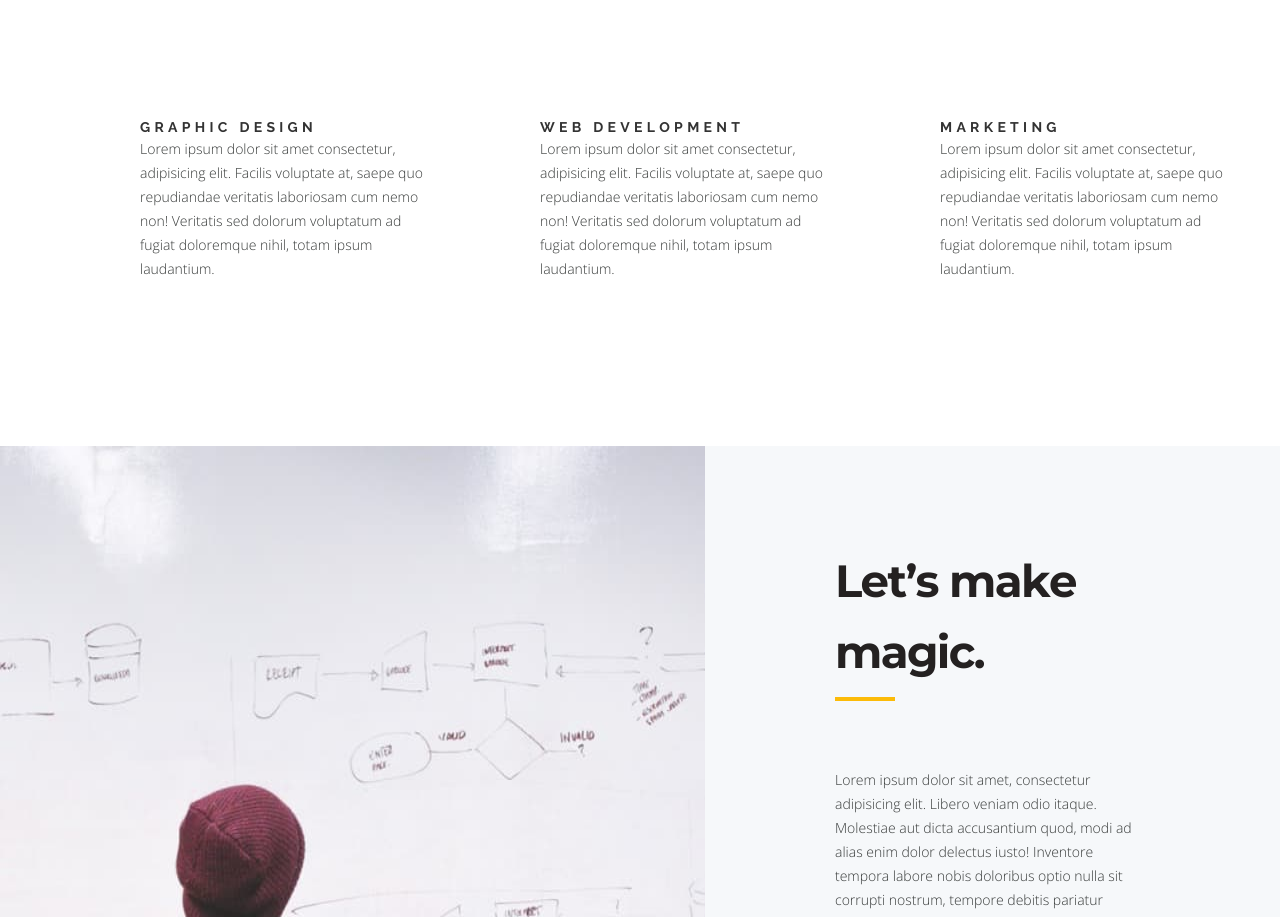
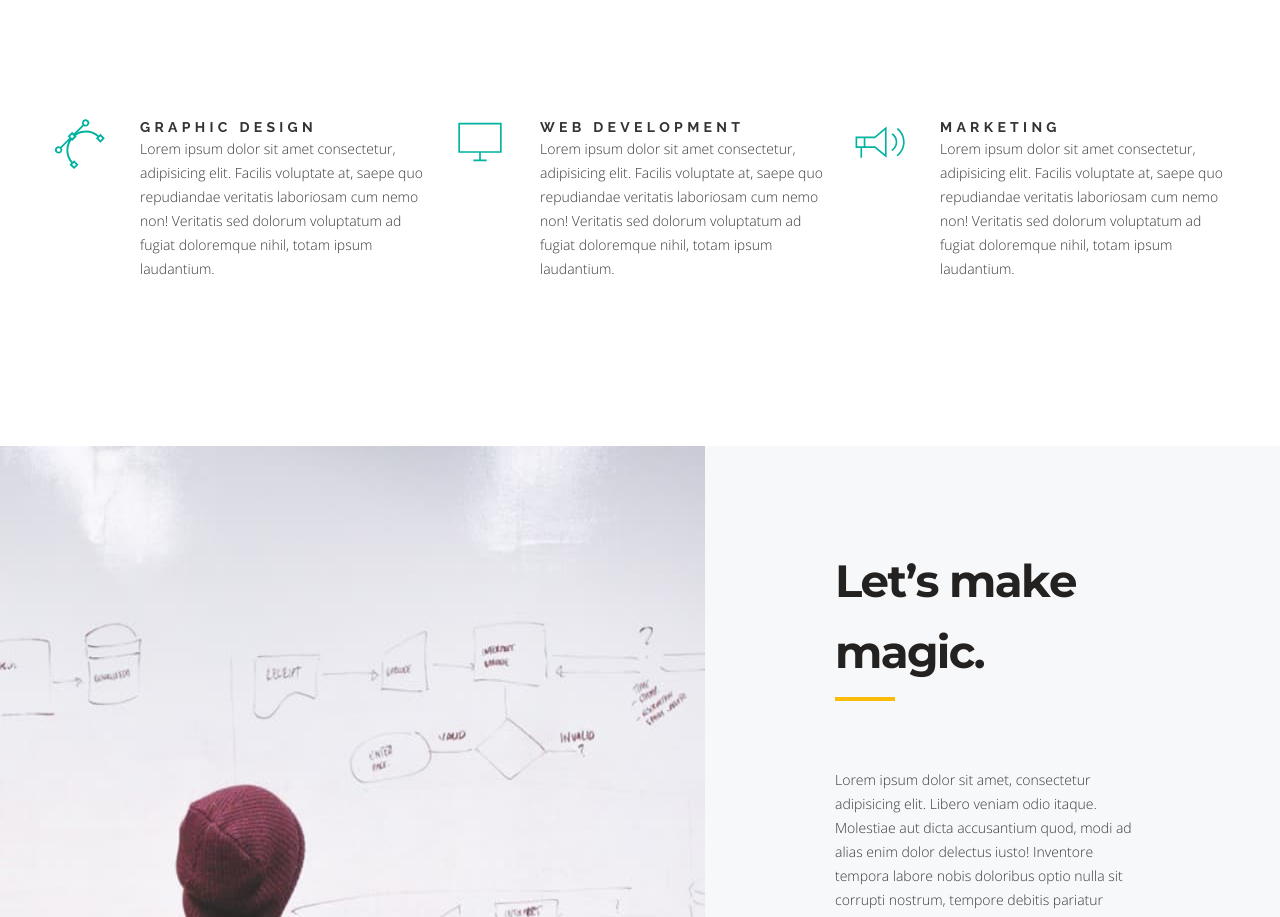
Before and after one commit to Larukhina-Tatiana/Oxygen, a website: page about.html in a window 1280 px wide. Shown: the part 1101-2018 px from the top of the page. Drawn offline with nearby package versions, Linux system fonts and the light colour scheme; files that its build step writes are made by us from their sources; the site is published under a folder, as on GitHub Pages, so addresses that start at the root find nothing; files whose address does not match are found by name.

Commit message:
исправлены пути

```diff
--- a/scss/components/_expertise.scss
+++ b/scss/components/_expertise.scss
@@ -72,7 +72,7 @@
   &__servises-item--shape {
     &::before {
       position: absolute;
-      content: url(/images/icons/shape.svg);
+      content: url(../images/icons/shape.svg);
       width: rem(50);
       height: rem(50);
       top: 0;
@@ -84,7 +84,7 @@
   &__servises-item--monitor {
     &::before {
       position: absolute;
-      content: url(/images/icons/monitor.svg);
+      content: url(../images/icons/monitor.svg);
       width: rem(50);
       height: rem(50);
       top: 0;
@@ -95,7 +95,7 @@
   &__servises-item--speaker {
     &::before {
       position: absolute;
-      content: url(/images/icons/speaker.svg);
+      content: url(../images/icons/speaker.svg);
       width: rem(50);
       height: rem(50);
       top: 0;
```
